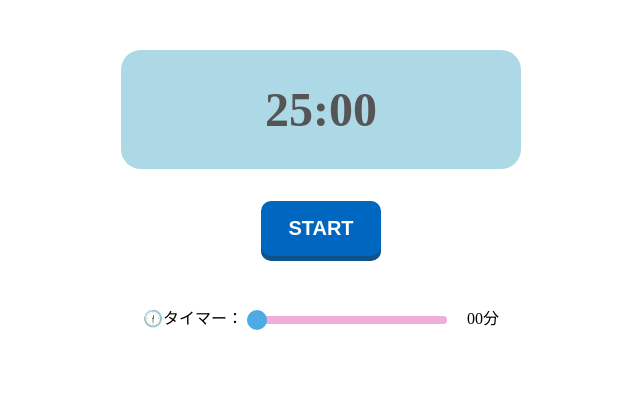
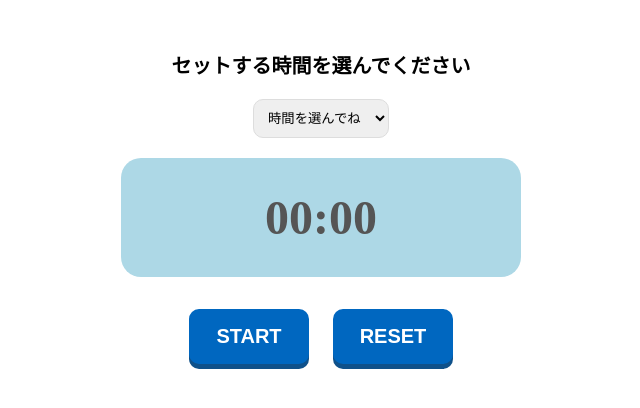
Before and after one commit to take3636/timer-app, a plain HTML site: page index.html in a window 1280 px wide. Shown: the whole page, without its empty margins (319-959 px from the left). Drawn offline with Linux system fonts and the light colour scheme.

Commit message:
✨ タイマー機能の実装

```diff
--- a/index.html
+++ b/index.html
@@ -8,11 +8,14 @@
 </head>
 <body>
    <div class="container">
-      <p id="timer">25:00</p>
+      <audio id="audio" src="audio/school_bell.mp3"></audio>
+      <label for="selectedMinutes">セットする時間を選んでください</label>
+      <select id="selectedMinutes">
+         <option value="">時間を選んでね</option>
+      </select>
+      <p id="timer">00:00</p>
       <button id="start">start</button>
-      <div class="range">
-         🕧タイマー： <input type="range" id="range" value="00" name="minutes" min="0" max="3600"><span id="setTime">00分</span>
-      </div>
+      <button id="reset">reset</button>
    </div>
 
    <script src="script.js"></script>
--- a/script.js
+++ b/script.js
@@ -1 +1,60 @@
 'use strict';
+
+const startButton = document.getElementById('start');
+const resetButton = document.getElementById('reset');
+const timer = document.getElementById('timer');
+const audio = document.getElementById('audio');
+let selectedMinutes = document.getElementById('selectedMinutes');
+let selectedSeconds;
+let setTime;
+let remainMilliSeconds;
+let timerId;
+let minutes;
+let setMinutes;
+let setSeconds;
+
+document.addEventListener('DOMContentLoaded', ()=> {
+  for(let i = 1; i <= 60; i++){
+    let option = document.createElement('option');
+    option.text = `${i}分`;
+    option.value = i;
+    selectedMinutes.appendChild(option);
+  }
+});
+
+selectedMinutes.addEventListener('input', ()=> {
+  selectedSeconds = selectedMinutes.value * 60;
+  setMinutes = String(Math.floor(selectedSeconds / 60)).padStart(2, '0');
+  setSeconds = String(selectedSeconds % 60).padStart(2, '0');
+  timer.textContent = `${setMinutes}:${setSeconds}`;
+
+  startButton.addEventListener('click', ()=> {
+    setTime = new Date().getTime() + selectedSeconds * 1000;
+    timerId = setInterval(getRemainTime, 100);
+    startButton.disabled = true;
+    startButton.classList.add('invalid');
+  });
+
+  resetButton.addEventListener('click', ()=> {
+    clearInterval(timerId);
+    timer.textContent = '00:00';
+    startButton.disabled = false;
+    startButton.classList.remove('invalid');
+  });
+
+  function getRemainTime() {
+    remainMilliSeconds = setTime - new Date().getTime();
+    if(remainMilliSeconds < 0) {
+      clearInterval(timerId);
+      audio.play();
+      remainMilliSeconds = selectedSeconds * 1000;
+      startButton.disabled = false;
+      startButton.classList.remove('invalid');
+    }
+
+    const remainSeconds = Math.floor(remainMilliSeconds / 1000);
+    const minutes = String(Math.floor(remainSeconds / 60)).padStart(2, '0');
+    const seconds = String(Math.floor(remainSeconds % 60)).padStart(2, '0');
+    timer.textContent = `${minutes}:${seconds}`;
+  }
+});
--- a/style.css
+++ b/style.css
@@ -26,7 +26,7 @@ button {
    font-size: 20px;
    font-weight: bold;
    padding: 16px 0;
-   margin-top: 32px;
+   margin: 32px 10px 0;
    cursor: pointer;
    border-radius: 10px;
    box-shadow: 0 5px #0f518a;
@@ -39,37 +39,23 @@ button:active {
    transform: translateY(5px);
    box-shadow: none;
 }
-.inactive {
+.invalid {
    background-color: #ccc;
    color: #555;
    transform: translateY(5px);
    box-shadow: none;
    cursor: default;
 }
-.inactive:hover {
+.invalid:hover {
    opacity: 1;
 }
-.range {
-   text-align: center;
-   margin-top: 40px;
+label {
+   font-size: 20px;
+   font-weight: bold;
 }
-input[type="range"] {
-   -webkit-appearance: none;
-   appearance: none;
-   outline: none;
-   cursor: pointer;
-   width: 200px;
-   background: #efafda;
-   height: 8px;
-   border-radius: 8px;
-   margin-right: 20px;
-   margin-top: 20px;
- }
- input[type="range"]::-webkit-slider-thumb {
-   -webkit-appearance: none;
-   appearance: none;
-   height: 20px;
-   width: 20px;
-   background-color: #4cabe2;
-   border-radius: 50%;
- }
+select {
+   margin: 20px 0;
+   padding: 10px;
+   border-radius: 10px;
+   border: 1px solid #ddd;
+}
```
Also changed, not shown: 1 other file.
